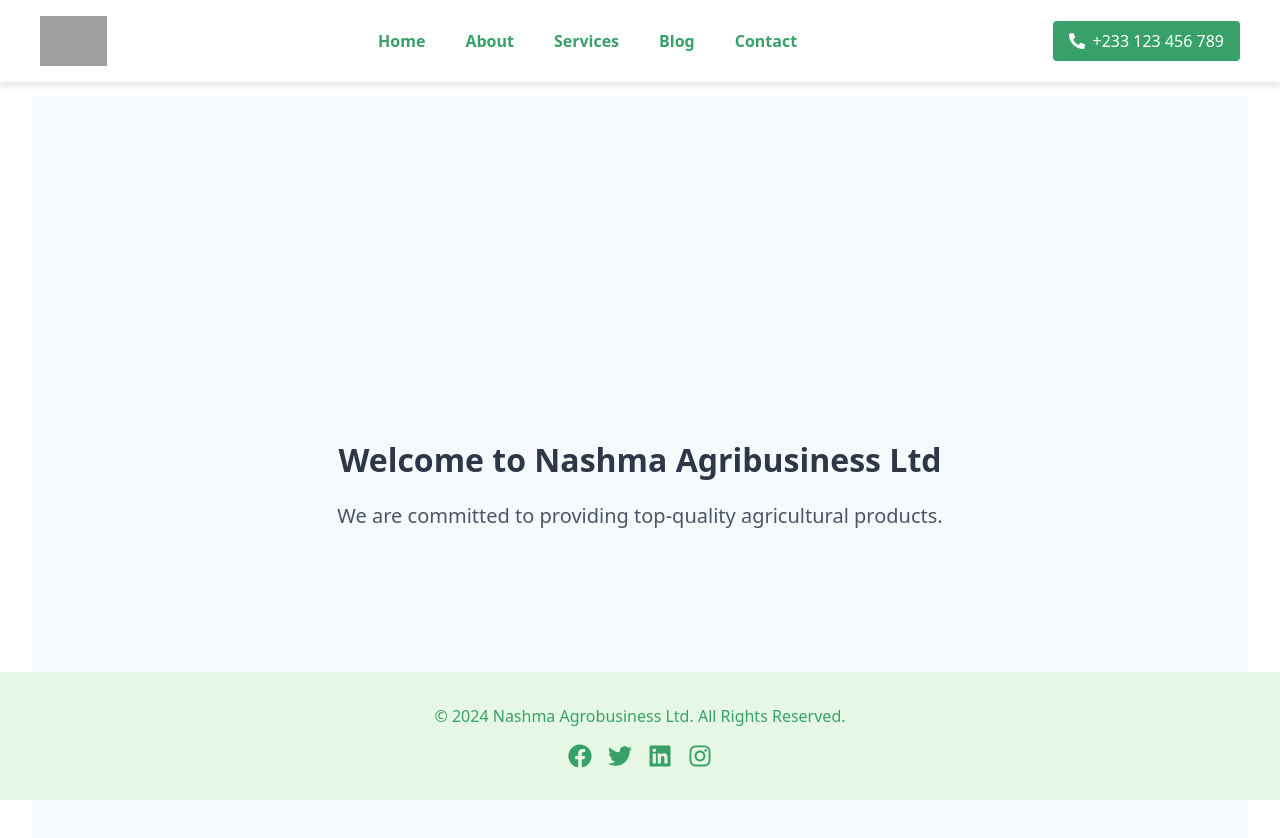
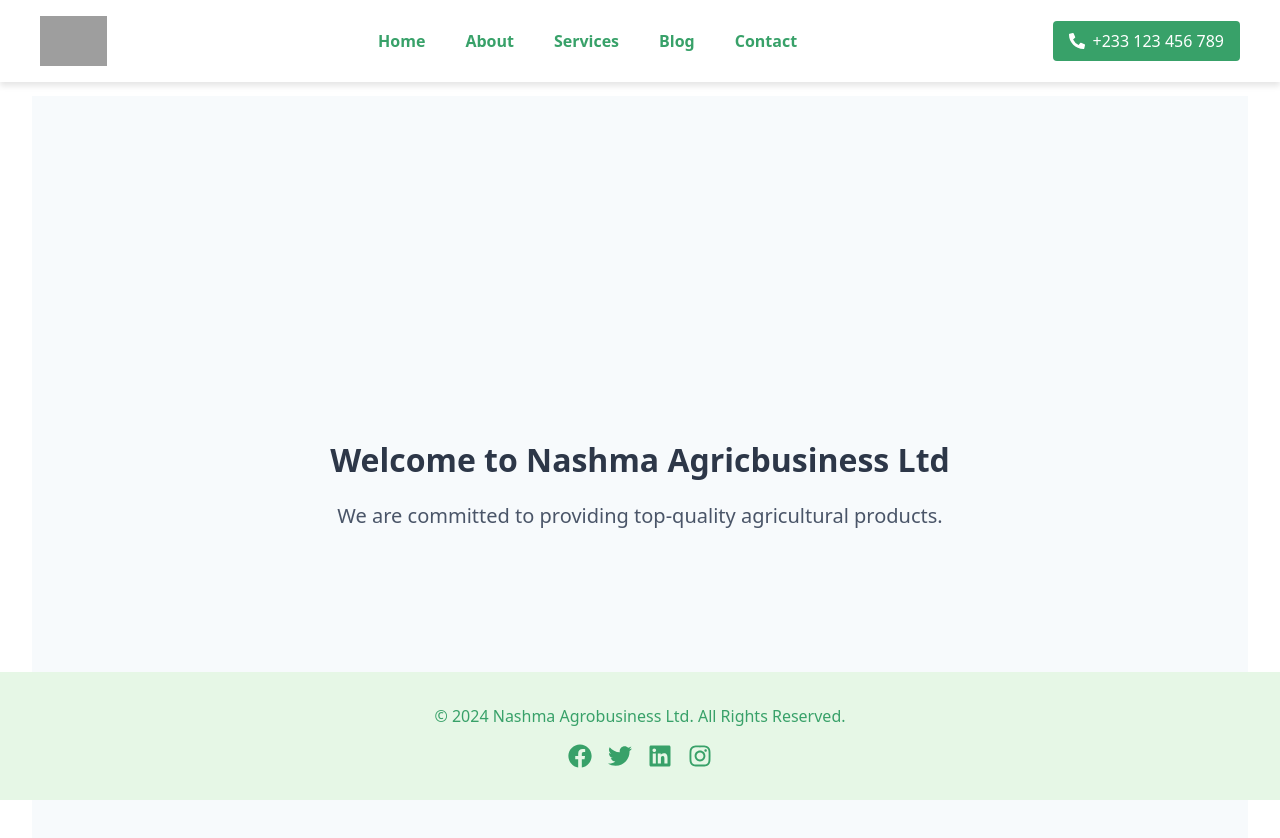
Before and after one commit to felix-atoma/nashma-agrobusiness, a React (Vite) app: page / in a window 1280 px wide. Shown: the top 838 px of the page. Built offline with nearby package versions, Linux system fonts and the light colour scheme; grey boxes are pictures that could not be loaded.

Commit message:
changed the project title

```diff
--- a/src/pages/About.jsx
+++ b/src/pages/About.jsx
@@ -37,7 +37,7 @@ const About = () => {
             About Us
           </h2>
           <p style={paragraphStyle} className="paragraph">
-            We are a leading agribusiness focused on sustainable farming practices and providing high-quality, locally sourced produce to our customers.
+            We are a leading agricbusiness focused on sustainable farming practices and providing high-quality, locally sourced produce to our customers.
           </p>
         </div>
       </>
--- a/src/pages/Home.jsx
+++ b/src/pages/Home.jsx
@@ -21,7 +21,7 @@ const Home = () => {
             lineHeight: '1.5',
           }}
         >
-          Welcome to Nashma Agribusiness Ltd
+          Welcome to Nashma Agricbusiness Ltd
         </h2>
         <p
           style={{
```
